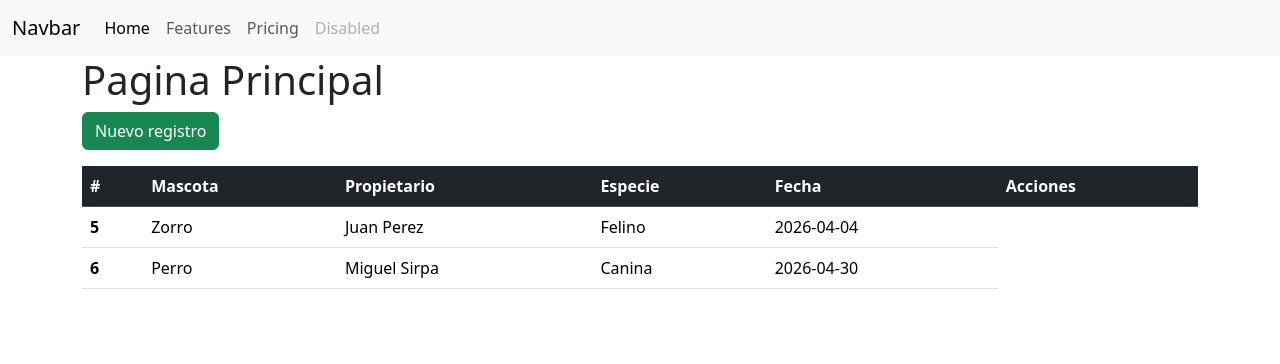
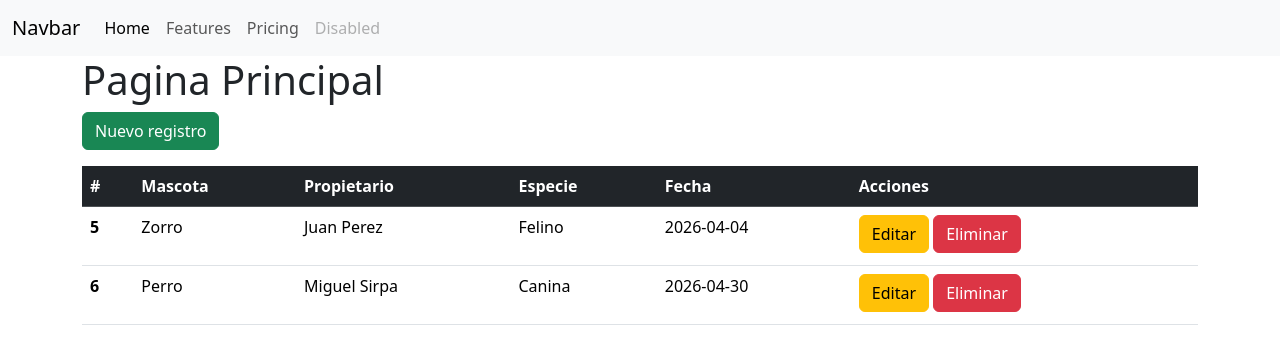
Before and after one commit to miguelsirpavalencia/examemergentescitas, a Flask app: page / in a window 1280 px wide. Shown: the top 364 px of the page. Run offline with Flask 3, Linux system fonts and the light colour scheme; data comes from the database, SQL or seed files in the repository; both versions use the stored data as it was after the commit.

Commit message:
Funcion para eliminar exitosamente implementado

```diff
--- a/app.py
+++ b/app.py
@@ -61,5 +61,19 @@ def registro():
     return redirect("/")
 
 
+@app.route("/eliminar/<int:id>")
+def eliminar(id):
+    conn = sqlite3.connect("citas.db")
+    cursor = conn.cursor()
+    cursor.execute(
+        """
+        DELETE FROM pacientes WHERE id=?
+        """,(id,)
+    )
+    conn.commit()
+    conn.close()
+    return redirect("/")
+
+
 if __name__ =="__main__":
     app.run(debug=True)
--- a/templates/index.html
+++ b/templates/index.html
@@ -26,6 +26,10 @@
             <td>{{paciente.propietario}}</td>
             <td>{{paciente.especie}}</td>
             <td>{{paciente.fecha}}</td>
+            <td>
+                <a href="/editar/{{paciente.id}}" class="btn btn-warning mb-1">Editar</a>
+                <a href="/eliminar/{{paciente.id}}" class="btn btn-danger mb-1">Eliminar</a>
+            </td>
         </tr>
     </tbody>
     {%endfor%}
```
Also changed, not shown: citas.db.
